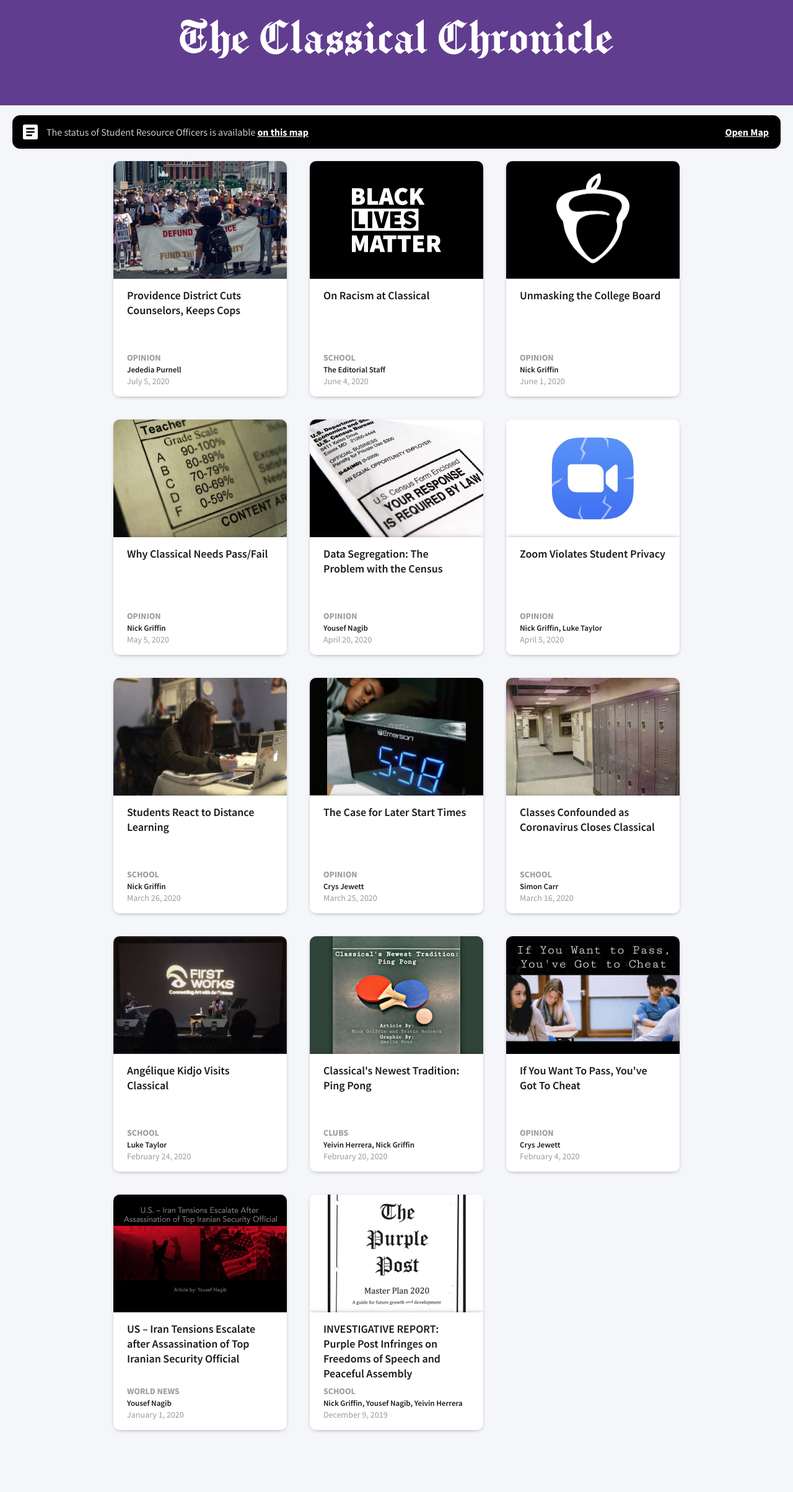
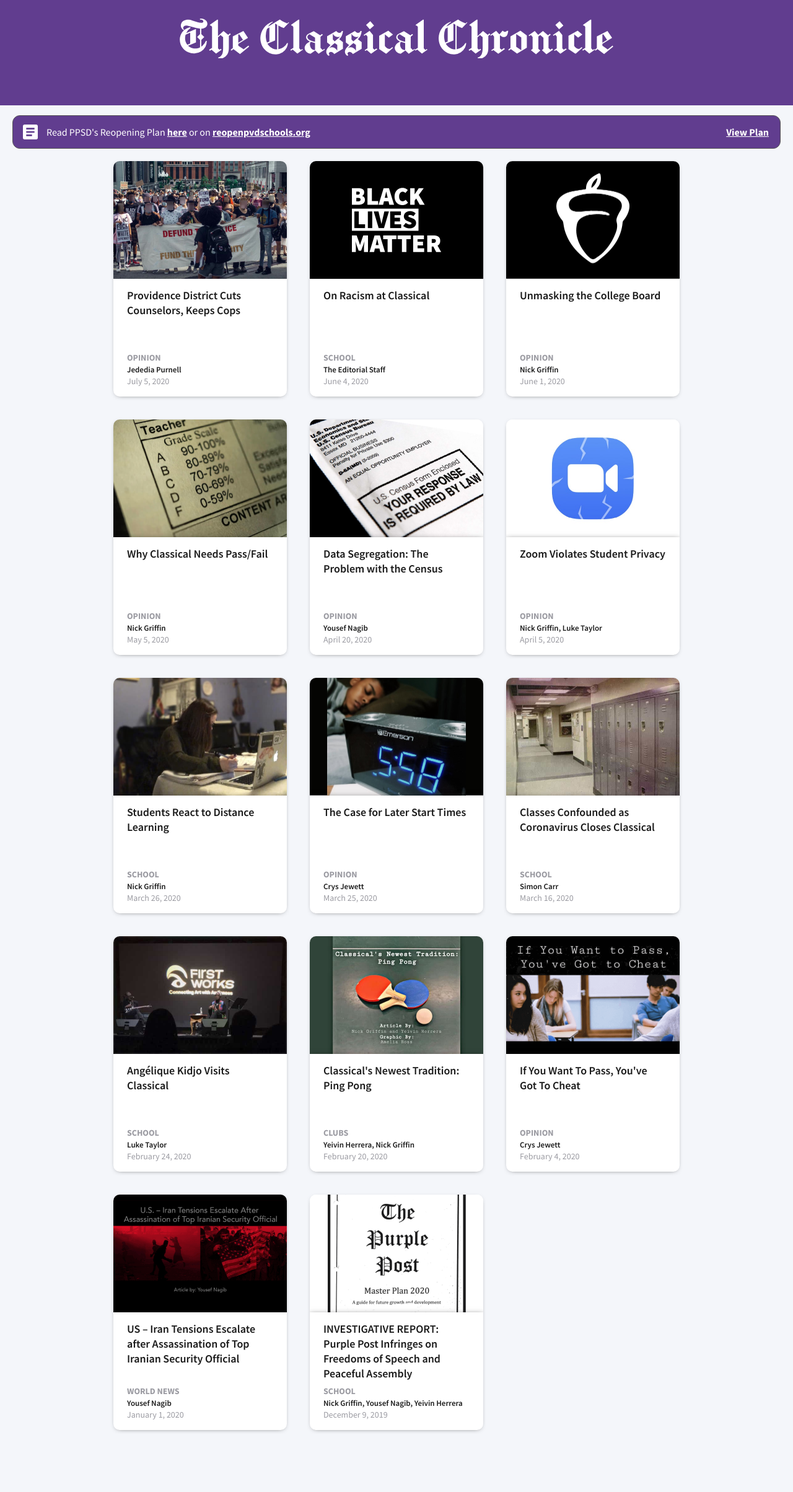
Before and after one commit to lixitrixi/classical-chronicle, a Jekyll site: the page built from _main_pages/index.html, in a window 1280 px wide. Shown: the whole page at 62% size. Built offline with Jekyll 4.4.1, drawn with Linux system fonts in a browser that asks for light colours.

Commit message:
Update site banner

```diff
--- a/_main_pages/index.html
+++ b/_main_pages/index.html
@@ -27,13 +27,13 @@ lastmod: 2020-06-12
   				<a href="/food-sites/">Open Map</a>
   			</div>
   		</div> -->
-      <div class="banner black">
+      <div class="banner purple">
   			<div class="initial">
           <svg style="width:32px;height:32px" viewBox="0 0 24 24">
               <path d="M14,17H7V15H14M17,13H7V11H17M17,9H7V7H17M19,3H5C3.89,3 3,3.89 3,5V19A2,2 0 0,0 5,21H19A2,2 0 0,0 21,19V5C21,3.89 20.1,3 19,3Z" />
           </svg>
-          <p>The status of Student Resource Officers is available <a class="goto" href="/sro-removals/">on this map</a></p>
-  				<a href="/sro-removals/">Open Map</a>
+          <p>Read PPSD's Reopening Plan <a target="_blank" class="goto" href="https://www.providenceschools.org/cms/lib/RI01900003/Centricity/Domain/2075/PPSD%20Reopening%20Plan%20July%2031.pdf">here</a> or on <a target="_blank" class="goto" href="https://reopenpvdschools.org/">reopenpvdschools.org</a></p>
+  				<a target="_blank" href="https://www.providenceschools.org/cms/lib/RI01900003/Centricity/Domain/2075/PPSD%20Reopening%20Plan%20July%2031.pdf">View Plan</a>
   			</div>
   		</div>
       <div class="articles">
--- a/index.scss
+++ b/index.scss
@@ -91,12 +91,12 @@
   }
 }
 .banner.purple {
-	background-color: #e8dcff;
-	border: 1px solid purple;
+	background-color: #613d8f;
+	//border: 1px solid purple;
   svg {
-  	fill: purple;
+  	fill: white;
   }
-  label {
-  	color: purple;
+  p, label, a {
+  	color: white;
   }
 }
```
